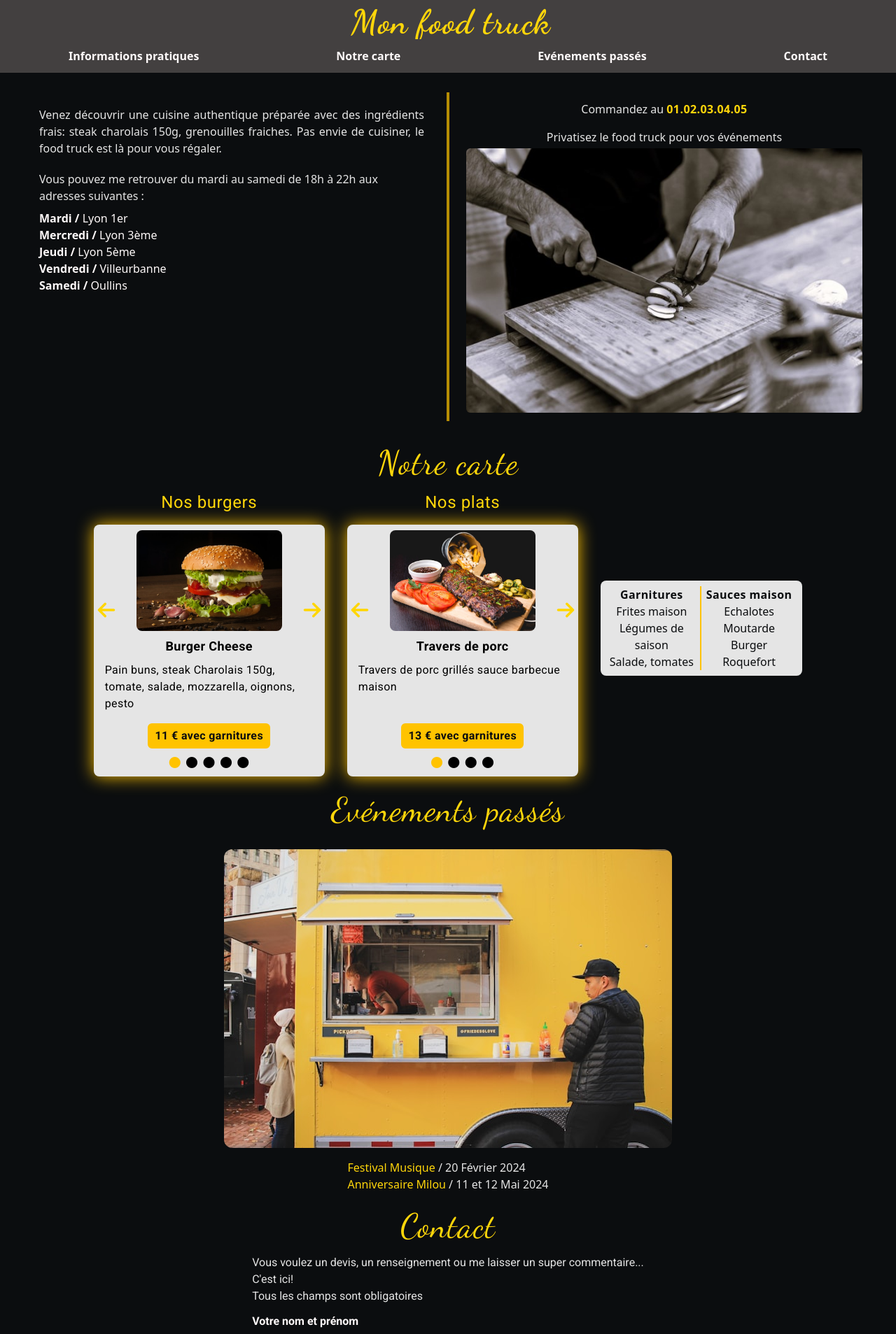
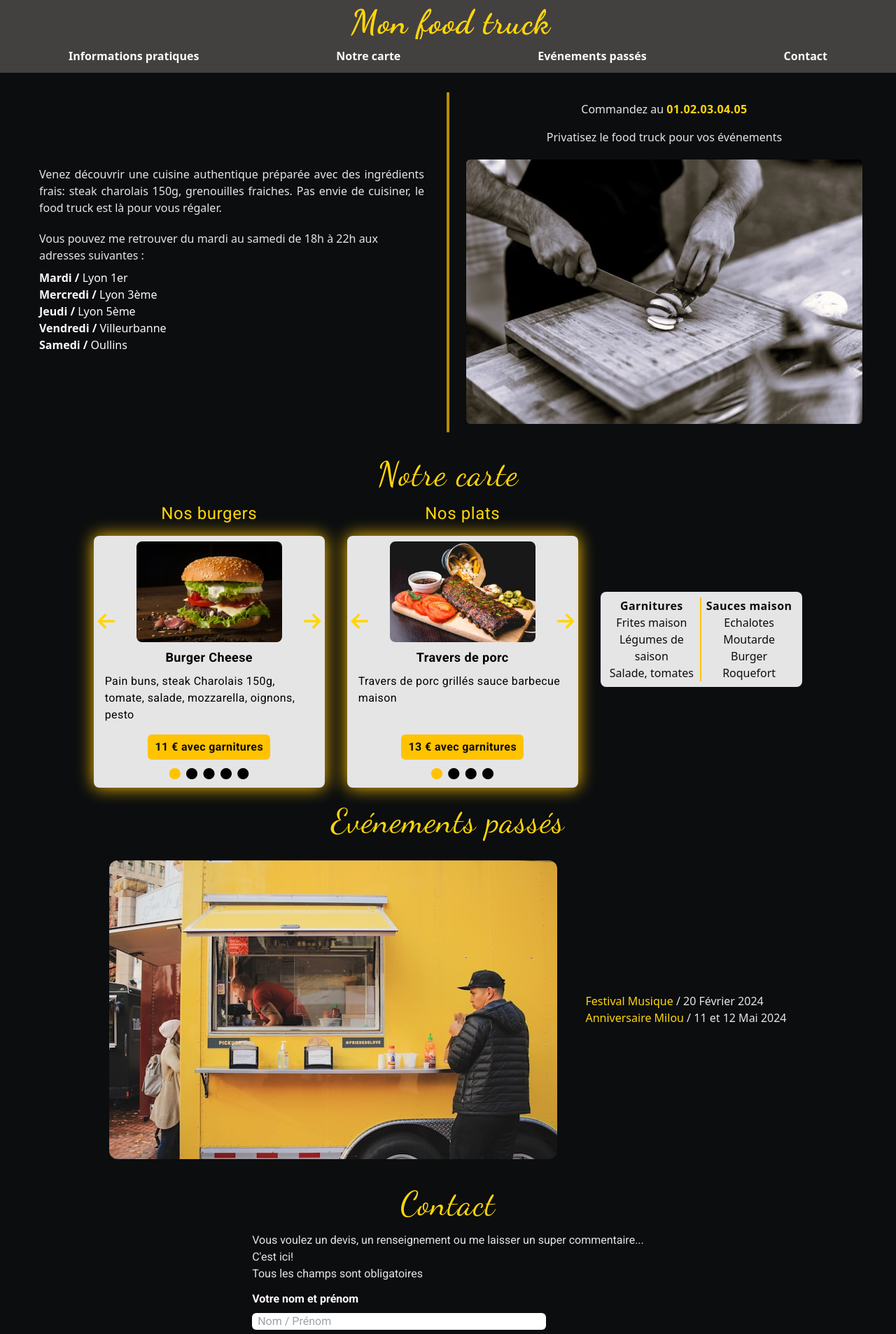
Before and after one commit to Tonyac-create/food_truck, a React (Create React App) app: page /foodtruck in a window 1280 px wide. Shown: the top 1907 px of the page at 70% size. Built offline with nearby package versions, Linux system fonts and the light colour scheme.

Commit message:
clean index.css & update responsive

```diff
--- a/src/components/Events.jsx
+++ b/src/components/Events.jsx
@@ -4,11 +4,13 @@ export default function Events() {
     return (
         <section id='events' className='flex flex-col items-center m-6'>
             <h2 className='text-yellow font-dancing-script text-5xl tracking-wide mb-4'>Evénements passés</h2>
-            <img className='rounded-xl my-4' src="../pictures/food_truck.jpg" alt="Food truck" />
-            <ul className='text-gray text-justify'>
-                <li><span className='font-medium text-yellow'>Festival Musique</span> / 20 Février 2024</li>
-                <li><span className='font-medium text-yellow'>Anniversaire Milou</span> / 11 et 12 Mai 2024</li>
-            </ul>
+            <div className='lg:flex lg:flex-row lg:justify-center lg:items-center lg:gap-10'>
+                <img className='rounded-xl my-4' src="../pictures/food_truck.jpg" alt="Food truck" />
+                <ul className='text-gray text-justify'>
+                    <li><span className='font-medium text-yellow'>Festival Musique</span> / 20 Février 2024</li>
+                    <li><span className='font-medium text-yellow'>Anniversaire Milou</span> / 11 et 12 Mai 2024</li>
+                </ul>
+            </div>
         </section>
     )
 }
--- a/src/components/Informations.jsx
+++ b/src/components/Informations.jsx
@@ -3,7 +3,7 @@ import React from 'react'
 export default function Informations() {
     return (
         <section id='informations' className='m-6 pt-24 md:flex md:flex-row'>
-            <div className='md:flex: md:flex-col md:p-4 md:w-1/2 lg:p-6 xl:p-8 2xl:p-12'>
+            <div className='md:flex md:flex-col md:justify-center md:p-4 md:w-1/2 lg:p-6 xl:p-8 2xl:p-12'>
                 <p className='text-gray mb-5 text-justify'>Venez découvrir une cuisine authentique préparée avec des ingrédients frais: steak charolais 150g,
                     grenouilles fraiches. Pas envie de cuisiner, le food truck est là pour vous régaler.</p>
                 <div className='text-gray'>
@@ -22,7 +22,7 @@ export default function Informations() {
             <div className='md:flex md:flex-col md:w-1/2 md:px-4 lg:p-6'>
                 <p className='text-gray text-center'>Commandez au <span className='text-yellow font-semibold tracking-wide'>01.02.03.04.05</span></p>
                 <p className='text-gray text-center mt-4'>Privatisez le food truck pour vos événements</p>
-                <img className='hidden md:block md:rounded-md md:mt-1' src="../pictures/cuisinier_N&B.jpg" alt="cuisinier" />
+                <img className='hidden md:block md:rounded-md md:mt-5' src="../pictures/cuisinier_N&B.jpg" alt="cuisinier" />
             </div>
         </section>
     )
--- a/src/index.css
+++ b/src/index.css
@@ -6,9 +6,7 @@ body {
   margin: 0;
   padding: 0;
   box-sizing: border-box;
-  height: 100dvh;
-  /* -webkit-font-smoothing: antialiased;
-  -moz-osx-font-smoothing: grayscale; */
+  height: 100vh;
 }
 
 .homeMain {
@@ -18,11 +16,6 @@ body {
   min-height: 100vh;
 }
 
-/* .headerNavBar {
-  background-image: url(../public/pictures/cuisinier_N&B.jpg);
-  background-size: cover;
-  background-position: center;
-} */
 
 .circleOrange {
   color: #FFC300;
```
